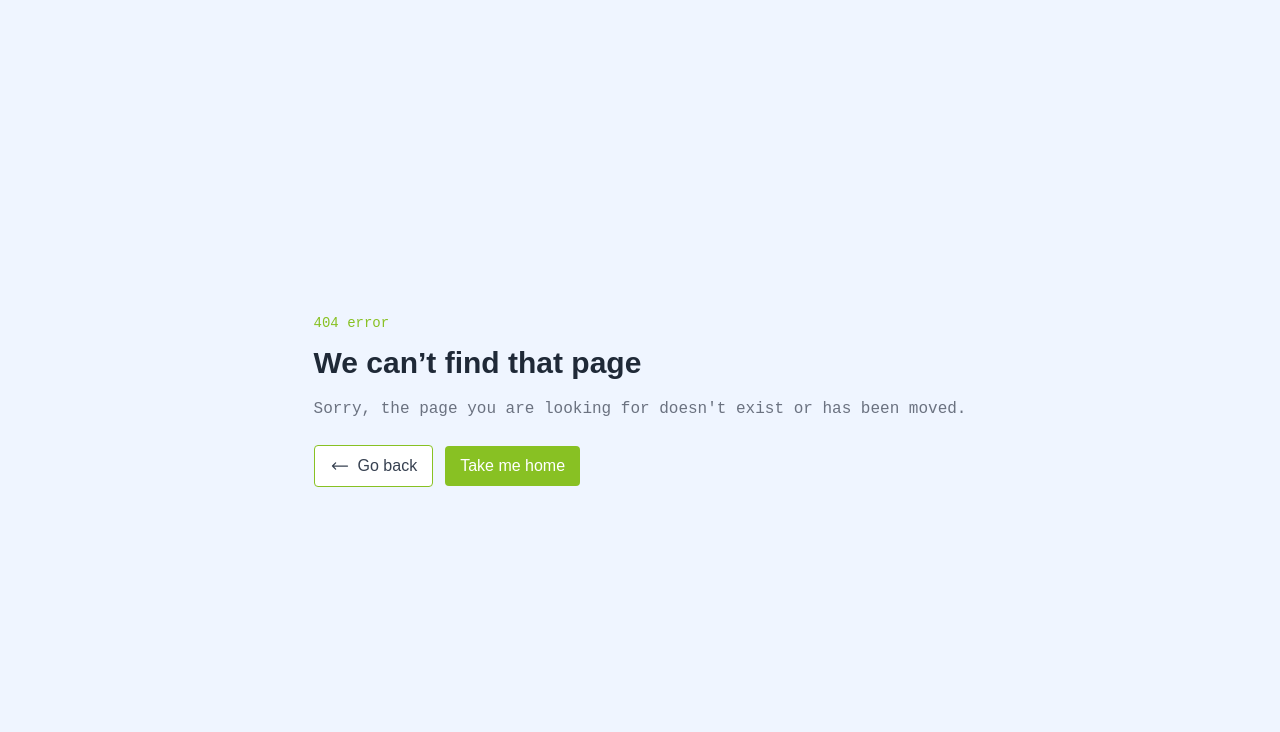
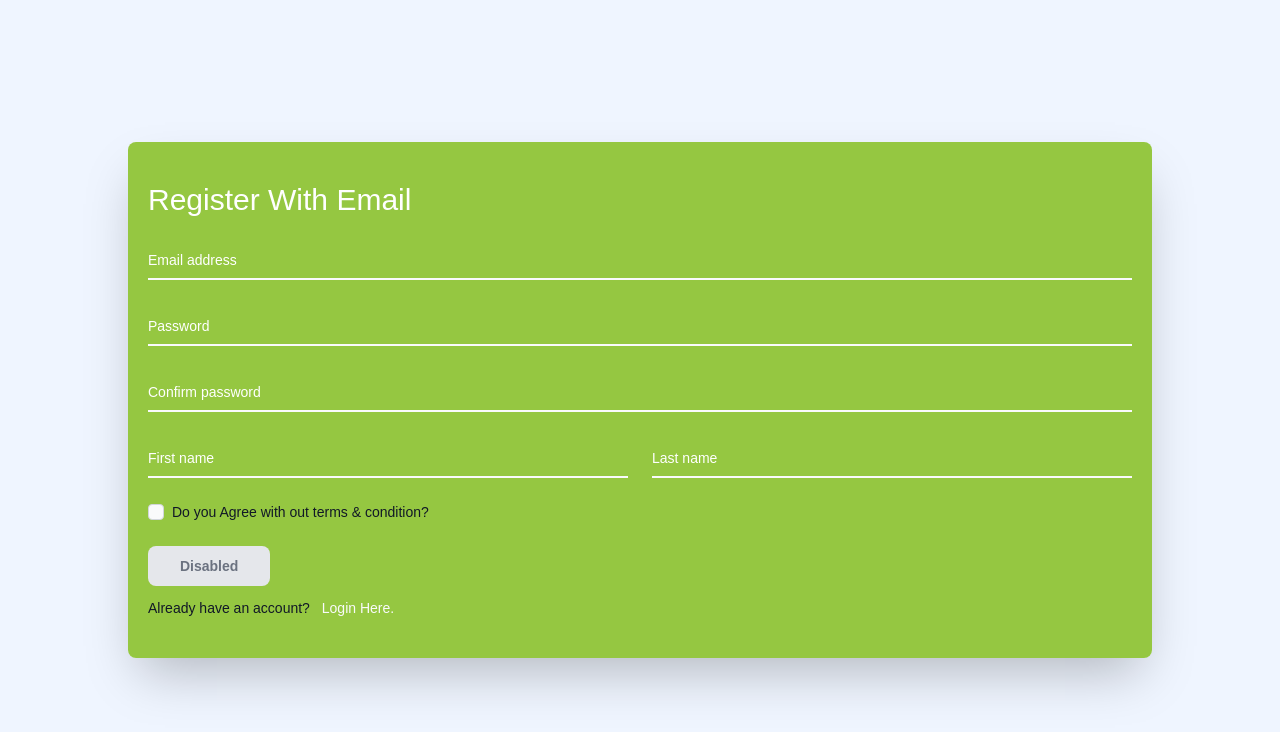
Before and after one commit to jummun513/PH-L1-M70-Assignment_11-FrontEnd, a React (Create React App) app: page /register in a window 1280 px wide. Before the commit this address had no page. Shown: the top 732 px of the page. Built offline with nearby package versions, Linux system fonts and the light colour scheme.

Commit message:
registration

```diff
--- a/src/App.js
+++ b/src/App.js
@@ -9,6 +9,7 @@ import NotFound from './components/shared/NotFound/NotFound';
 import AddOne from './components/pages/AddOne/AddOne';
 import Loading from './components/shared/Loading/Loading';
 import SignIn from './components/pages/SignIn/SignIn';
+import Registration from './components/pages/Registration/Registration';
 
 
 export const modalToggleContext = createContext();
@@ -23,15 +24,19 @@ function App() {
     }, 3000);
   }
 
+  let hideCross = false;
+
 
   return (
     !preLoading &&
     <Routes>
-      <Route path='/' element={<modalToggleContext.Provider value={{ openModal, setOpenModal }}><Home></Home></modalToggleContext.Provider>}></Route>
-      <Route path='/inventory' element={<modalToggleContext.Provider value={{ openModal, setOpenModal }}><Inventory></Inventory></modalToggleContext.Provider>}></Route>
-      <Route path='/blogs' element={<modalToggleContext.Provider value={{ openModal, setOpenModal }}><Blogs></Blogs></modalToggleContext.Provider>}></Route>
-      <Route path='/about' element={<modalToggleContext.Provider value={{ openModal, setOpenModal }}><About></About></modalToggleContext.Provider>}></Route>
+      <Route path='/' element={<modalToggleContext.Provider value={{ openModal, setOpenModal, hideCross }}><Home></Home></modalToggleContext.Provider>}></Route>
+      <Route path='/inventory' element={<modalToggleContext.Provider value={{ openModal, setOpenModal, hideCross }}><Inventory></Inventory></modalToggleContext.Provider>}></Route>
+      <Route path='/blogs' element={<modalToggleContext.Provider value={{ openModal, setOpenModal, hideCross }}><Blogs></Blogs></modalToggleContext.Provider>}></Route>
+      <Route path='/about' element={<modalToggleContext.Provider value={{ openModal, setOpenModal, hideCross }}><About></About></modalToggleContext.Provider>}></Route>
       <Route path='/add-items' element={<AddOne></AddOne>}></Route>
+      <Route path='/register' element={<Registration></Registration>}></Route>
+      <Route path='/login' element={<SignIn openModal={true} hideCross={true}></SignIn>}></Route>
       <Route path='*' element={<NotFound></NotFound>}></Route>
     </Routes>
   );
--- a/src/components/pages/AddOne/AddOne.js
+++ b/src/components/pages/AddOne/AddOne.js
@@ -4,6 +4,7 @@ import Footer from '../../shared/Footer/Footer';
 
 const AddOne = () => {
     const [checked, setChecked] = useState(false);
+
     return (
         <div className='svg-container'>
             <div className='md:-mb-20 xxl:max-w-screen-xxl xl:max-w-screen-xl lg:max-w-screen-lg md:max-w-screen-md sm:max-w-screen-sm xsm:max-w-screen-xsm mx-auto relative top-56 md:top-72'>
--- a/src/components/pages/Home/Banner/Carousel/Carousel.js
+++ b/src/components/pages/Home/Banner/Carousel/Carousel.js
@@ -15,7 +15,7 @@ const Carousel = ({ data }) => {
 
     return (
         <div id='carousel' className="flex px-2 xsm:px-0 justify-center items-center relative -top-10 xsm:top-0 sm:top-14 md:top-24 xl:top-40 max-w-[380px] xsm:max-w-screen-xsm sm:max-w-screen-sm md:max-w-screen-md lg:max-w-screen-lg xl:max-w-screen-xl xxl:max-w-screen-xxl mx-auto">
-            <button type="button" className='px-2 py-1 rounded-sm md:rounded bg-primary hover:bg-[#77a823] ease-linear duration-150' onClick={nextSlide}>
+            <button type="button" className='px-2 py-1 rounded-sm md:rounded bg-primary hover:bg-secondary ease-linear duration-150' onClick={nextSlide}>
                 <LiaLongArrowAltLeftSolid className="h-4 w-4 sm:h-6 sm:w-6 md:h-8 md:w-8 text-white font-semibold" />
             </button>
             <div className='carousel-image'>
@@ -38,7 +38,7 @@ const Carousel = ({ data }) => {
                     );
                 })}
             </div>
-            <button type="button" className='px-2 py-1 rounded-sm md:rounded bg-primary hover:bg-[#77a823] ease-linear duration-150' onClick={nextSlide}>
+            <button type="button" className='px-2 py-1 rounded-sm md:rounded bg-primary hover:bg-secondary ease-linear duration-150' onClick={nextSlide}>
                 <LiaLongArrowAltRightSolid className="h-4 w-4 sm:h-6 sm:w-6 md:h-8 md:w-8 text-white font-semibold" />
             </button>
         </div>
--- a/src/components/pages/Home/Subscribe/Subscribe.js
+++ b/src/components/pages/Home/Subscribe/Subscribe.js
@@ -21,7 +21,7 @@ const Subscribe = () => {
                                         <input className="block border-none p-3 pl-10 w-full text-sm text-gray-900 bg-gray-50 ring-2 ring-gray-50 focus:ring-primary focus:outline-none" placeholder="Enter your email" type="email" id="email" required="" />
                                     </div>
                                     <div>
-                                        <button type="submit" className="py-3 px-5 w-full text-sm font-medium text-center text-white bg-primary ring-2 ring-primary hover:bg-[#79ab23]">Subscribe</button>
+                                        <button type="submit" className="py-3 px-5 w-full text-sm font-medium text-center text-white bg-primary ring-2 ring-primary hover:bg-secondary ease-linear duration-150">Subscribe</button>
                                     </div>
                                 </div>
                             </div>
--- /dev/null
+++ b/src/components/pages/Registration/Registration.css
@@ -0,0 +1,5 @@
+#register {
+    height: 100vh;
+    display: grid;
+    align-items: center;
+}
--- /dev/null
+++ b/src/components/pages/Registration/Registration.js
@@ -0,0 +1,51 @@
+import React, { useState } from 'react';
+import './Registration.css';
+
+const Registration = () => {
+    const [checked, setChecked] = useState(false);
+    return (
+        <div id='register' className='xl:max-w-screen-lg lg:max-w-screen-md md:max-w-screen-sm xsm:max-w-screen-sm px-2 md:px-0 mx-auto'>
+            <div className=''>
+                <div className='bg-[#87c123dc] px-5 py-10 rounded-lg shadow-2xl'>
+                    <h3 className='text-white text-3xl'>Register With Email</h3>
+                    <form className='pt-5'>
+                        <div className="relative z-0 w-full mb-6 group">
+                            <input type="email" name="floating_email" id="floating_email" className="block py-2.5 px-0 w-full text-sm text-gray-900 bg-transparent border-0 border-b-2 border-gray-50 appearance-none focus:outline-none focus:ring-0 focus:border-gray-900 peer" placeholder=" " required />
+                            <label htmlFor="floating_email" className="peer-focus:font-medium absolute text-sm text-white duration-300 transform -translate-y-6 scale-75 top-3 -z-10 origin-[0] peer-focus:left-0 peer-focus:text-gray-900 peer-placeholder-shown:scale-100 peer-placeholder-shown:translate-y-0 peer-focus:scale-75 peer-focus:-translate-y-6">Email address</label>
+                        </div>
+                        <div className="relative z-0 w-full mb-6 group">
+                            <input type="password" name="floating_password" id="floating_password" className="block py-2.5 px-0 w-full text-sm text-gray-900 bg-transparent border-0 border-b-2 border-gray-50 appearance-none focus:outline-none focus:ring-0 focus:border-gray-900 peer" placeholder=" " required />
+                            <label htmlFor="floating_password" className="peer-focus:font-medium absolute text-sm text-white duration-300 transform -translate-y-6 scale-75 top-3 -z-10 origin-[0] peer-focus:left-0 peer-focus:text-gray-900  peer-placeholder-shown:scale-100 peer-placeholder-shown:translate-y-0 peer-focus:scale-75 peer-focus:-translate-y-6">Password</label>
+                        </div>
+                        <div className="relative z-0 w-full mb-6 group">
+                            <input type="password" name="repeat_password" id="floating_repeat_password" className="block py-2.5 px-0 w-full text-sm text-gray-900 bg-transparent border-0 border-b-2 border-gray-50 appearance-none focus:outline-none focus:ring-0 focus:border-gray-900 peer" placeholder=" " required />
+                            <label htmlFor="floating_repeat_password" className="peer-focus:font-medium absolute text-sm text-white duration-300 transform -translate-y-6 scale-75 top-3 -z-10 origin-[0] peer-focus:left-0 peer-focus:text-gray-900  peer-placeholder-shown:scale-100 peer-placeholder-shown:translate-y-0 peer-focus:scale-75 peer-focus:-translate-y-6">Confirm password</label>
+                        </div>
+                        <div className="grid md:grid-cols-2 md:gap-6">
+                            <div className="relative z-0 w-full mb-6 group">
+                                <input type="text" name="floating_first_name" id="floating_first_name" className="block py-2.5 px-0 w-full text-sm text-gray-900 bg-transparent border-0 border-b-2 border-gray-50 appearance-none focus:outline-none focus:ring-0 focus:border-gray-900 peer" placeholder=" " required />
+                                <label htmlFor="floating_first_name" className="peer-focus:font-medium absolute text-sm text-white duration-300 transform -translate-y-6 scale-75 top-3 -z-10 origin-[0] peer-focus:left-0 peer-focus:text-gray-900  peer-placeholder-shown:scale-100 peer-placeholder-shown:translate-y-0 peer-focus:scale-75 peer-focus:-translate-y-6">First name</label>
+                            </div>
+                            <div className="relative z-0 w-full mb-6 group">
+                                <input type="text" name="floating_last_name" id="floating_last_name" className="block py-2.5 px-0 w-full text-sm text-gray-900 bg-transparent border-0 border-b-2 border-gray-50 appearance-none focus:outline-none focus:ring-0 focus:border-gray-900 peer" placeholder=" " required />
+                                <label htmlFor="floating_last_name" className="peer-focus:font-medium absolute text-sm text-white duration-300 transform -translate-y-6 scale-75 top-3 -z-10 origin-[0] peer-focus:left-0 peer-focus:text-gray-900  peer-placeholder-shown:scale-100 peer-placeholder-shown:translate-y-0 peer-focus:scale-75 peer-focus:-translate-y-6">Last name</label>
+                            </div>
+                        </div>
+                        <div className="flex items-start mb-6">
+                            <div className="flex items-center h-5">
+                                <input style={{ color: '#000' }} onClick={() => { setChecked(!checked) }} id="remember" type="checkbox" value="" className="w-4 h-4 border border-gray-300 rounded bg-gray-50 focus:ring-3 focus:ring-primary" required />
+                            </div>
+                            <label htmlFor="remember" className="ml-2 text-sm font-medium text-gray-900">Do you Agree with out terms & condition?</label>
+                        </div>
+                        <button disabled={!checked} type="submit" className={!checked ? "text-gray-500 bg-gray-200 font-semibold rounded-lg text-sm w-full sm:w-auto px-5 md:px-8 py-2.5 text-center" : "text-black bg-white hover:bg-gray-100 focus:ring-4 focus:outline-none focus:ring-gray-100 font-semibold rounded-lg text-sm w-full sm:w-auto md:px-8 px-5 py-2.5 text-center"}>{checked ? 'Register' : 'Disabled'}</button>
+                        <div className="text-sm font-medium text-gray-900 mt-3">
+                            Already have an account? <a href="#" className="text-gray-50 hover:underline ms-2">Login Here.</a>
+                        </div>
+                    </form>
+                </div>
+            </div>
+        </div>
+    );
+};
+
+export default Registration;
--- a/src/components/pages/SignIn/SignIn.js
+++ b/src/components/pages/SignIn/SignIn.js
@@ -1,15 +1,14 @@
 import React from 'react';
 import './SignIn.css';
 
-const SingIn = ({ openModal, setOpenModal }) => {
-
+const SingIn = ({ openModal, setOpenModal, hideCross }) => {
 
     return (
         <div id='login-modal' className={openModal ? 'active' : 'hidden'}>
             <div className='modal-container w-auto lg:w-[50rem]'>
                 <div className="relative">
                     <div className="relative bg-white rounded-lg shadow-2xl">
-                        <button type="button" onClick={() => { setOpenModal(false) }} className="absolute top-3 right-2.5 text-gray-400 bg-transparent hover:bg-gray-200 hover:text-gray-900 rounded-lg text-sm w-8 h-8 ml-auto inline-flex justify-center items-center">
+                        <button type="button" onClick={() => { setOpenModal(false) }} className={hideCross ? 'hidden' : "absolute top-3 right-2.5 text-secondary bg-transparent hover:bg-gray-200 hover:text-gray-900 rounded-lg text-sm w-8 h-8 ml-auto inline-flex justify-center items-center"}>
                             <svg className="w-3 h-3" aria-hidden="true" xmlns="http://www.w3.org/2000/svg" fill="none" viewBox="0 0 14 14">
                                 <path stroke="currentColor" strokeLinecap="round" strokeLinejoin="round" strokeWidth="2" d="m1 1 6 6m0 0 6 6M7 7l6-6M7 7l-6 6" />
                             </svg>
@@ -19,24 +18,24 @@ const SingIn = ({ openModal, setOpenModal }) => {
                             <form className="space-y-6" action="#">
                                 <div>
                                     <label htmlFor="email" className="block mb-2 text-sm font-medium text-gray-900">Your email</label>
-                                    <input type="email" name="email" id="email" className="bg-gray-50 border border-gray-300 text-gray-900 text-sm rounded-lg focus:ring-blue-500 focus:border-blue-500 block w-full p-2.5" placeholder="name@company.com" required />
+                                    <input type="email" name="email" id="email" className="bg-gray-50 border border-gray-300 text-gray-900 text-sm rounded-lg focus:ring-primary focus:border-primary block w-full p-2.5" placeholder="name@company.com" required />
                                 </div>
                                 <div>
                                     <label htmlFor="password" className="block mb-2 text-sm font-medium text-gray-900">Your password</label>
-                                    <input type="password" name="password" id="password" placeholder="••••••••" className="bg-gray-50 border border-gray-300 text-gray-900 text-sm rounded-lg focus:ring-blue-500 focus:border-blue-500 block w-full p-2.5" required />
+                                    <input type="password" name="password" id="password" placeholder="••••••••" className="bg-gray-50 border border-gray-300 text-gray-900 text-sm rounded-lg focus:ring-primary focus:border-primary block w-full p-2.5" required />
                                 </div>
                                 <div className="flex justify-between">
                                     <div className="flex items-start">
                                         <div className="flex items-center h-5">
-                                            <input id="remember" type="checkbox" value="" className="w-4 h-4 border border-gray-300 rounded bg-gray-50 focus:ring-3 focus:ring-blue-300" required />
+                                            <input style={{ color: '#88c123' }} id="remember" type="checkbox" value="" className="w-4 h-4 border border-gray-300 rounded bg-gray-50 focus:ring-3 focus:ring-primary" required />
                                         </div>
                                         <label htmlFor="remember" className="ml-2 text-sm font-medium text-gray-900">Remember me</label>
                                     </div>
-                                    <a href="#" className="text-sm text-blue-700 hover:underline">Lost Password?</a>
+                                    <a href="#" className="text-sm text-secondary hover:underline">Lost Password?</a>
                                 </div>
-                                <button type="submit" className="w-full text-white bg-blue-700 hover:bg-blue-800 focus:ring-4 focus:outline-none focus:ring-blue-300 font-medium rounded-lg text-sm px-5 py-2.5 text-center">Login to your account</button>
+                                <button type="submit" className="w-full text-white bg-primary hover:bg-secondary focus:ring-4 focus:outline-none focus:ring-primary font-semibold rounded-lg text-sm px-5 py-2.5 text-center">Login to your account</button>
                                 <div className="text-sm font-medium text-gray-500">
-                                    Not registered? <a href="#" className="text-blue-700 hover:underline">Create account</a>
+                                    Not registered? <a href="#" className="text-secondary hover:underline">Create account</a>
                                 </div>
                             </form>
                         </div>
--- a/tailwind.config.js
+++ b/tailwind.config.js
@@ -6,7 +6,7 @@ module.exports = {
   theme: {
     colors: {
       'primary': '#88c123',
-      'secondary': '#7e5bef',
+      'secondary': '#77a823',
     },
     screens: {
       xsm: '450px',
```
